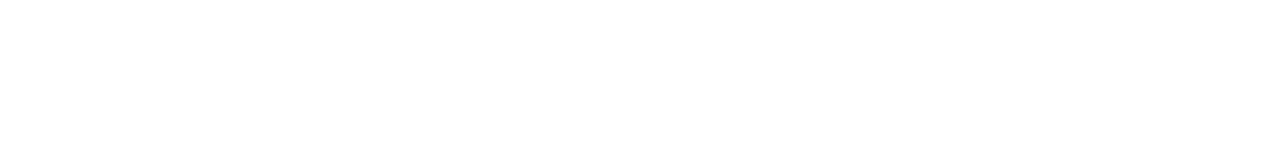
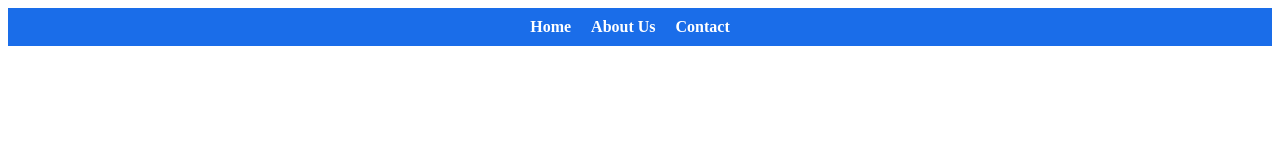
Before and after one commit to agilivate/agilivate.github.io, a plain HTML site: page contact.html in a window 1280 px wide. Drawn offline with Linux system fonts and the light colour scheme.

Commit message:
updated stuff

```diff
--- a/contact.html
+++ b/contact.html
@@ -8,6 +8,15 @@
     <title>Contact</title>
 </head>
 <body>
+    <header>
+        <nav>
+            <ul>
+                <li><a href="index.html">Home</a></li>
+                <li><a href="about_us.html">About Us</a></li>
+                <li><a href="contact.html">Contact</a></li>
+            </ul>
+        </nav>
+    </header>
 
 </body>
 </html>
```
